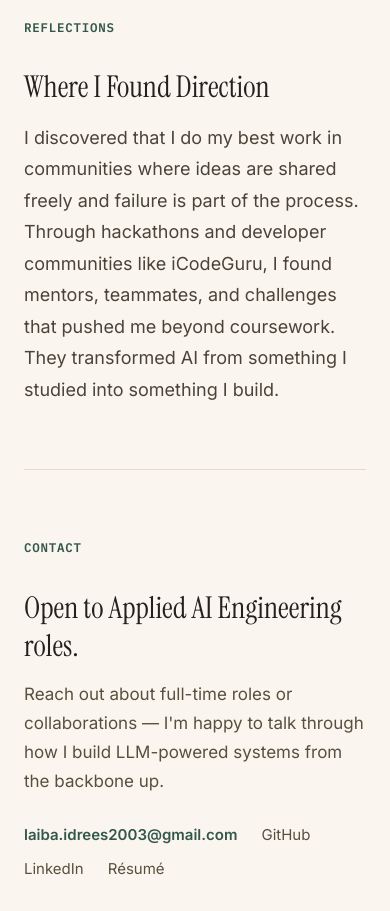
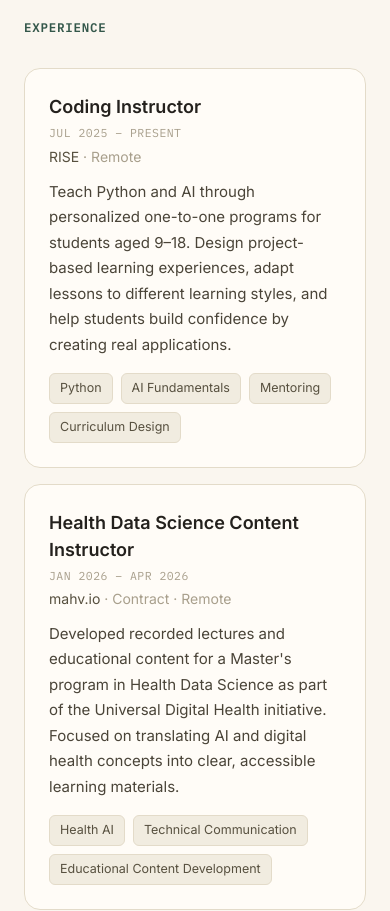
Before and after one commit to missLaiba22/Portfolio, a React (Vite) app: page / in a window 390 px wide. Shown: the part 5620-6531 px from the top of the page. Built offline with nearby package versions, Linux system fonts and the light colour scheme.

Commit message:
add Experience section

```diff
--- /dev/null
+++ b/src/components/Experience.jsx
@@ -0,0 +1,50 @@
+import Reveal from './Reveal'
+import SectionLabel from './SectionLabel'
+import { experience } from '../data/content'
+
+export default function Experience() {
+  return (
+    <section id="experience" className="scroll-mt-24 border-t border-line py-16 md:py-[72px]">
+      <div className="grid grid-cols-1 gap-8 md:grid-cols-[200px_1fr] md:gap-14">
+        <SectionLabel>Experience</SectionLabel>
+        <div className="flex flex-col gap-4">
+          {experience.map((e, i) => (
+            <Reveal
+              key={`${e.org}-${e.role}`}
+              delay={Math.min(i, 3) * 60}
+              className="rounded-2xl border border-line bg-card p-6 transition-colors duration-300 hover:border-forest-muted/60 sm:p-7"
+            >
+              <div className="flex flex-wrap items-baseline justify-between gap-x-4 gap-y-1">
+                <h3 className="text-[18px] font-semibold text-ink">{e.role}</h3>
+                <span className="font-mono text-[11.5px] uppercase tracking-[0.04em] text-faint2">
+                  {e.period}
+                </span>
+              </div>
+              <div className="mt-1 text-[14px] text-muted">
+                {e.org}
+                {e.meta && <span className="text-faint2"> · {e.meta}</span>}
+              </div>
+
+              <p className="mt-3 max-w-[640px] text-[15px] leading-[1.7] text-muted2">
+                {e.description}
+              </p>
+
+              {e.skills?.length > 0 && (
+                <div className="mt-4 flex flex-wrap gap-2">
+                  {e.skills.map((s) => (
+                    <span
+                      key={s}
+                      className="rounded-md border border-line bg-chip px-2.5 py-[5px] text-[12.5px] text-muted"
+                    >
+                      {s}
+                    </span>
+                  ))}
+                </div>
+              )}
+            </Reveal>
+          ))}
+        </div>
+      </div>
+    </section>
+  )
+}
--- a/src/data/content.js
+++ b/src/data/content.js
@@ -67,11 +67,41 @@ export const fieldNote = {
   title: 'Where I Found Direction',
   body: 'I discovered that I do my best work in communities where ideas are shared freely and failure is part of the process. Through hackathons and developer communities like iCodeGuru, I found mentors, teammates, and challenges that pushed me beyond coursework. They transformed AI from something I studied into something I build.',
 }
+export const experience = [
+  {
+    role: 'Coding Instructor',
+    org: 'RISE',
+    period: 'Jul 2025 – Present',
+    meta: 'Remote',
+    description:
+      'Teach Python and AI through personalized one-to-one programs for students aged 9–18. Design project-based learning experiences, adapt lessons to different learning styles, and help students build confidence by creating real applications.',
+    skills: ['Python', 'AI Fundamentals', 'Mentoring', 'Curriculum Design'],
+  },
+  {
+    role: 'Health Data Science Content Instructor',
+    org: 'mahv.io',
+    period: 'Jan 2026 – Apr 2026',
+    meta: 'Contract · Remote',
+    description:
+      "Developed recorded lectures and educational content for a Master's program in Health Data Science as part of the Universal Digital Health initiative. Focused on translating AI and digital health concepts into clear, accessible learning materials.",
+    skills: ['Health AI', 'Technical Communication', 'Educational Content Development'],
+  },
+  {
+    role: 'Software Engineering Fellow',
+    org: 'Headstarter AI',
+    period: 'Jul 2024 – Sep 2024',
+    meta: 'Remote',
+    description:
+      'Built Scriptorium, a retrieval-augmented generation (RAG) chatbot that lets users explore history books through natural language. The fellowship emphasized building AI-powered applications, rapid iteration, and shipping working products within tight development cycles.',
+    skills: ['RAG', 'LLM Applications', 'React', 'AI Engineering'],
+  },
+]
 
 export const nav = [
   { href: '/#about', label: 'About' },
   { href: '/#skills', label: 'Skills' },
   { href: '/#projects', label: 'Projects' },
+  { href: '/#experience', label: 'Experience' },
   { href: '/#notes', label: 'Reflections' },
   { href: '/#contact', label: 'Contact' },
 ]
--- a/src/pages/Home.jsx
+++ b/src/pages/Home.jsx
@@ -3,6 +3,7 @@ import Hero from '../components/Hero'
 import About from '../components/About'
 import Skills from '../components/Skills'
 import Projects from '../components/Projects'
+import Experience from '../components/Experience'
 import FieldNotes from '../components/FieldNotes'
 import Contact from '../components/Contact'
 import Footer from '../components/Footer'
@@ -15,6 +16,7 @@ export default function Home() {
       <About />
       <Skills />
       <Projects />
+      <Experience />
       <FieldNotes />
       <Contact />
       <Footer />
```
